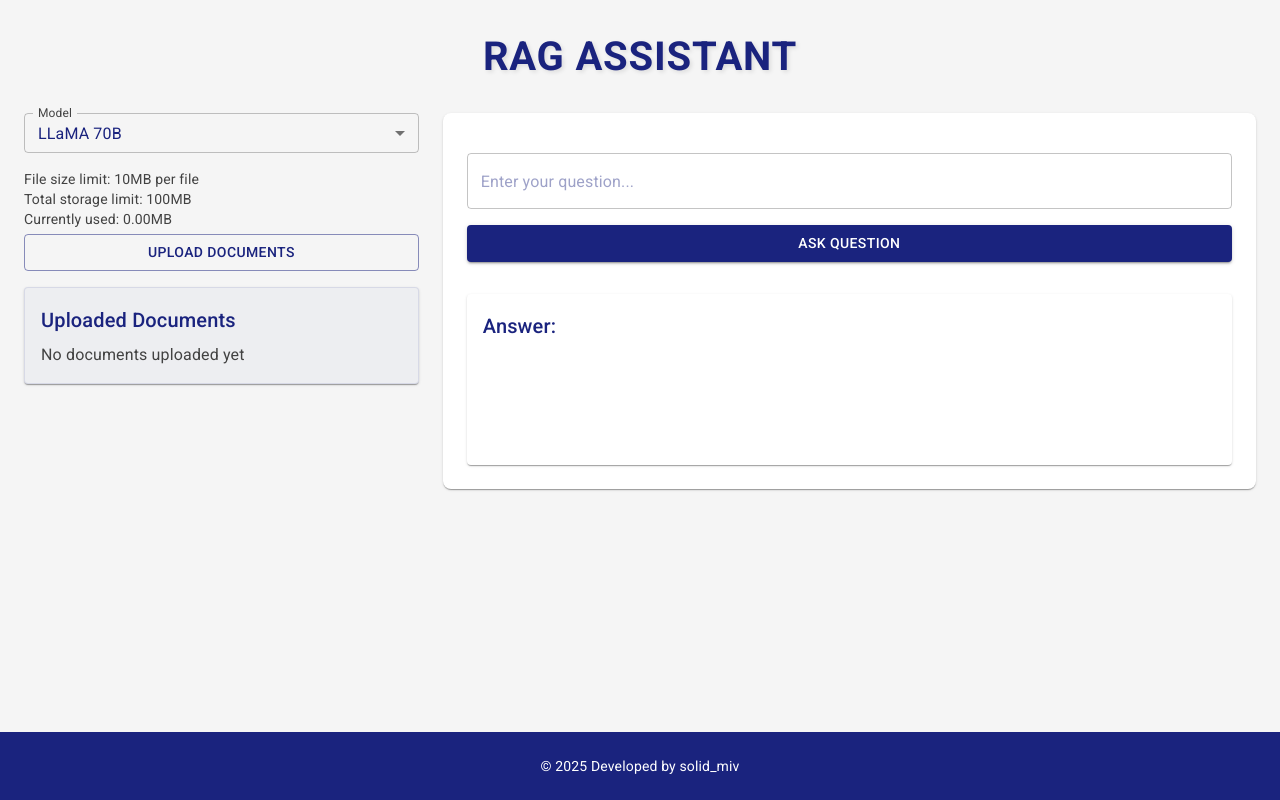
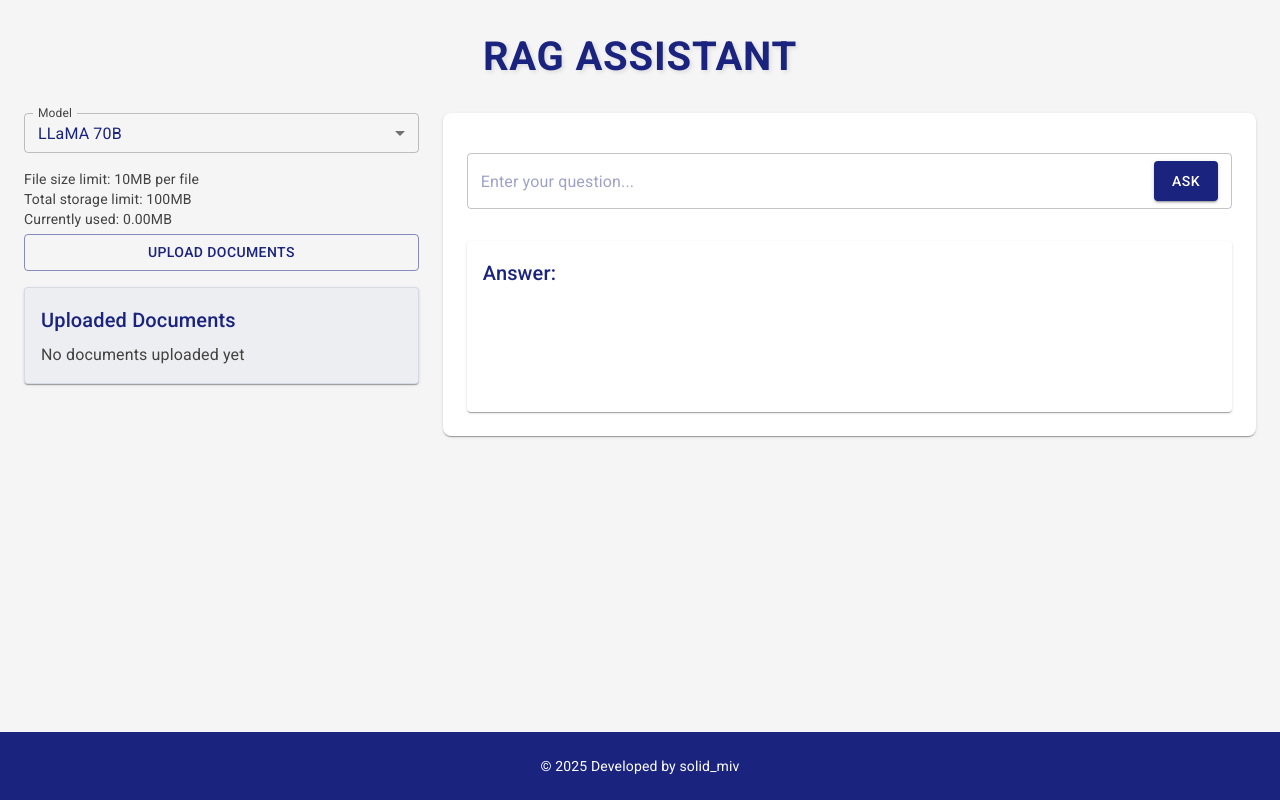
Before and after one commit to solid-miv/pdf-rag, a React (Vite) app in the folder frontend/: page / in a window 1280 px wide. Built offline with nearby package versions, Linux system fonts and the light colour scheme.

Commit message:
Add icon, move send-button to the right of the input field

```diff
--- a/frontend/index.html
+++ b/frontend/index.html
@@ -3,6 +3,7 @@
   <head>
     <meta charset="UTF-8" />
     <meta name="viewport" content="width=device-width, initial-scale=1.0" />
+    <link rel="icon" type="image/webp" href="/icon.webp" />
     <title>RAG Assistant</title>
     <link rel="stylesheet" href="https://fonts.googleapis.com/css2?family=Roboto:wght@300;400;500;700&display=swap">
   </head>
--- a/frontend/src/components/QueryInput.jsx
+++ b/frontend/src/components/QueryInput.jsx
@@ -1,5 +1,5 @@
 import React, { useState } from 'react';
-import { TextField, Button, Box, Typography } from '@mui/material';
+import { TextField, Button, Box, Typography, InputAdornment } from '@mui/material';
 
 const QueryInput = ({ onSubmit }) => {
   const [query, setQuery] = useState('');
@@ -21,15 +21,20 @@ const QueryInput = ({ onSubmit }) => {
         placeholder="Enter your question..."
         variant="outlined"
         sx={{ mb: 2 }}
+        InputProps={{
+          endAdornment: (
+            <InputAdornment position="end">
+              <Button
+                type="submit"
+                variant="contained"
+                sx={{ height: '40px' }}
+              >
+                Ask
+              </Button>
+            </InputAdornment>
+          ),
+        }}
       />
-      <Button
-        type="submit"
-        variant="contained"
-        fullWidth
-        sx={{ mb: 2 }}
-      >
-        Ask Question
-      </Button>
       {lastQuery && (
         <Typography variant="body2" color="text.secondary">
           Last question: {lastQuery}
```
Also changed, not shown: frontend/public/icon.webp (added).
